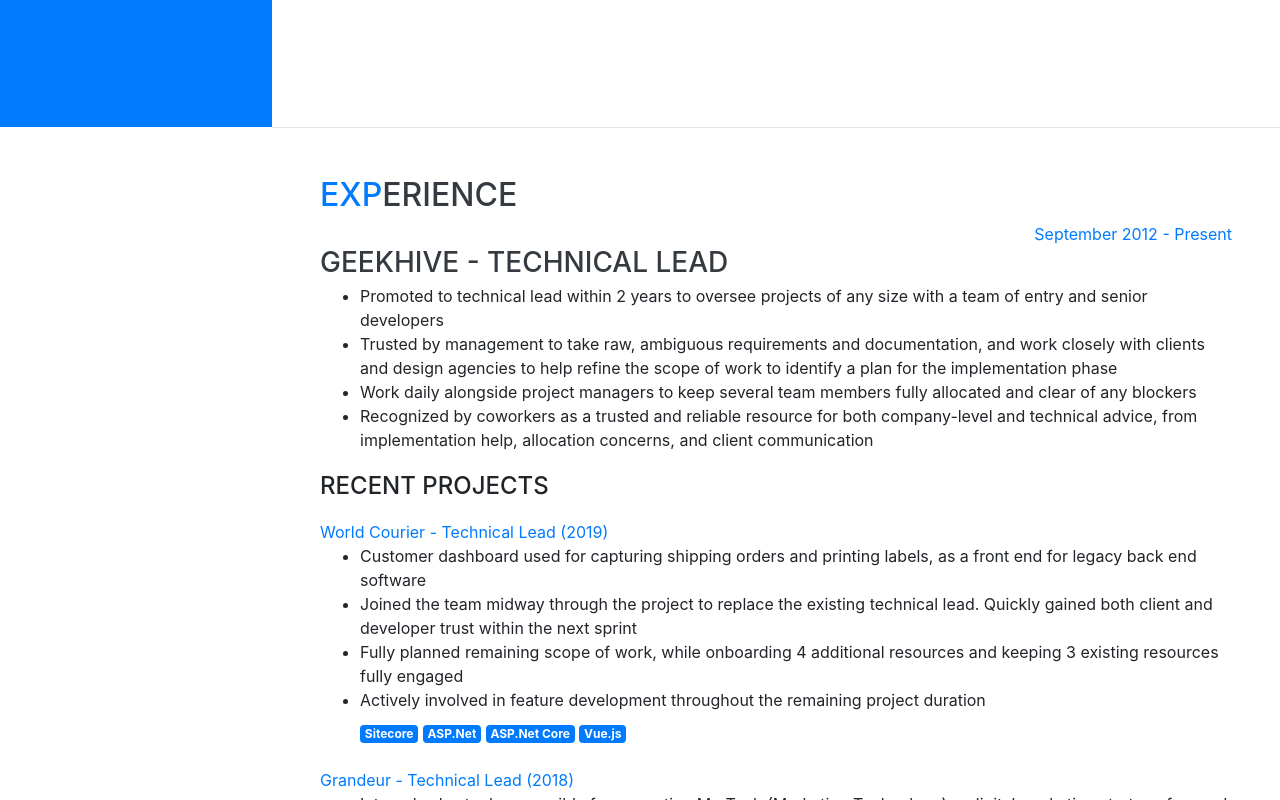
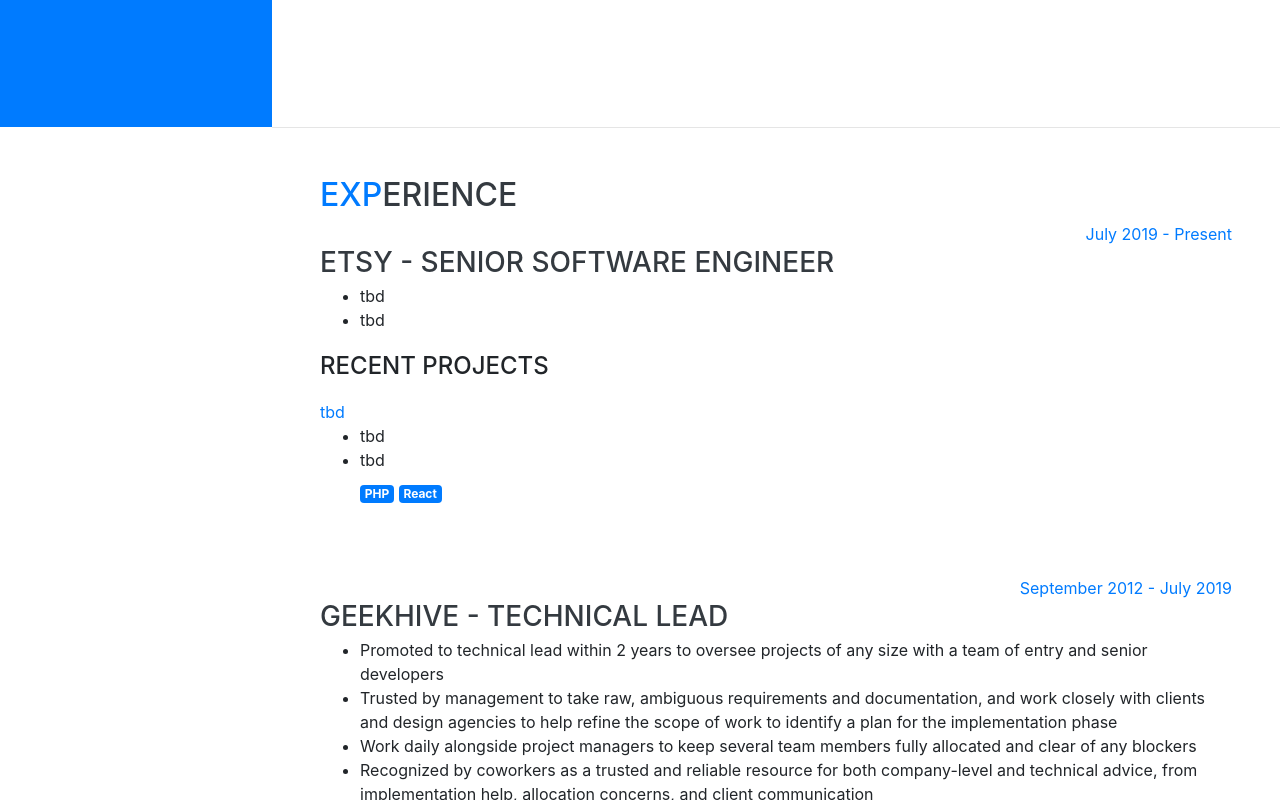
Before and after one commit to philazzi44/philazzi44.github.io, a website with bundled scripts: page index.html in a window 1280 px wide. Shown: the part 673-1473 px from the top of the page. Built offline with nearby package versions, Linux system fonts and the light colour scheme; a web font is replaced by a local one.

Commit message:
Added Etsy as present experience

```diff
--- a/index.html
+++ b/index.html
@@ -75,7 +75,42 @@
       <div class="w-100">
         <h2 class="mb-2"><span class="text-primary">Exp</span>erience</h2>
         <div class="resume-date text-md-right">
-          <span class="text-primary">September 2012 - Present</span>
+          <span class="text-primary">July 2019 - Present</span>
+        </div>
+        <div class="resume-item d-flex flex-column flex-md-row justify-content-between mb-5">
+          <div class="resume-content">
+            <h3 class="mb-1">Etsy - Senior Software Engineer</h3>
+            <ul style="list-style-type: disc;">
+                <li>tbd</li>
+
+                <li>tbd</li>
+            </ul>
+
+            <div class="subheading mb-3">Recent Projects</div>
+            <div class="mb-4">
+                <div class="text-primary">tbd</div>
+                <ul class="fa-ul mb-0" style="list-style-type: disc;">
+                  <li>
+                    tbd
+                  </li>
+                  <li>
+                    tbd
+                  </li>
+                  <li style="list-style-type: none;" class="mt-2">
+                    <div class="skills-tags skill-tags--inline mt-3 mb-3">
+                      <span class="badge badge-primary">PHP</span>
+                      <span class="badge badge-primary">React</span>
+                    </div>
+                  </li>
+                </ul>
+            </div>
+          </div>
+        </div>
+
+
+
+        <div class="resume-date text-md-right">
+          <span class="text-primary">September 2012 - July 2019</span>
         </div>
         <div class="resume-item d-flex flex-column flex-md-row justify-content-between mb-5">
           <div class="resume-content">
```
